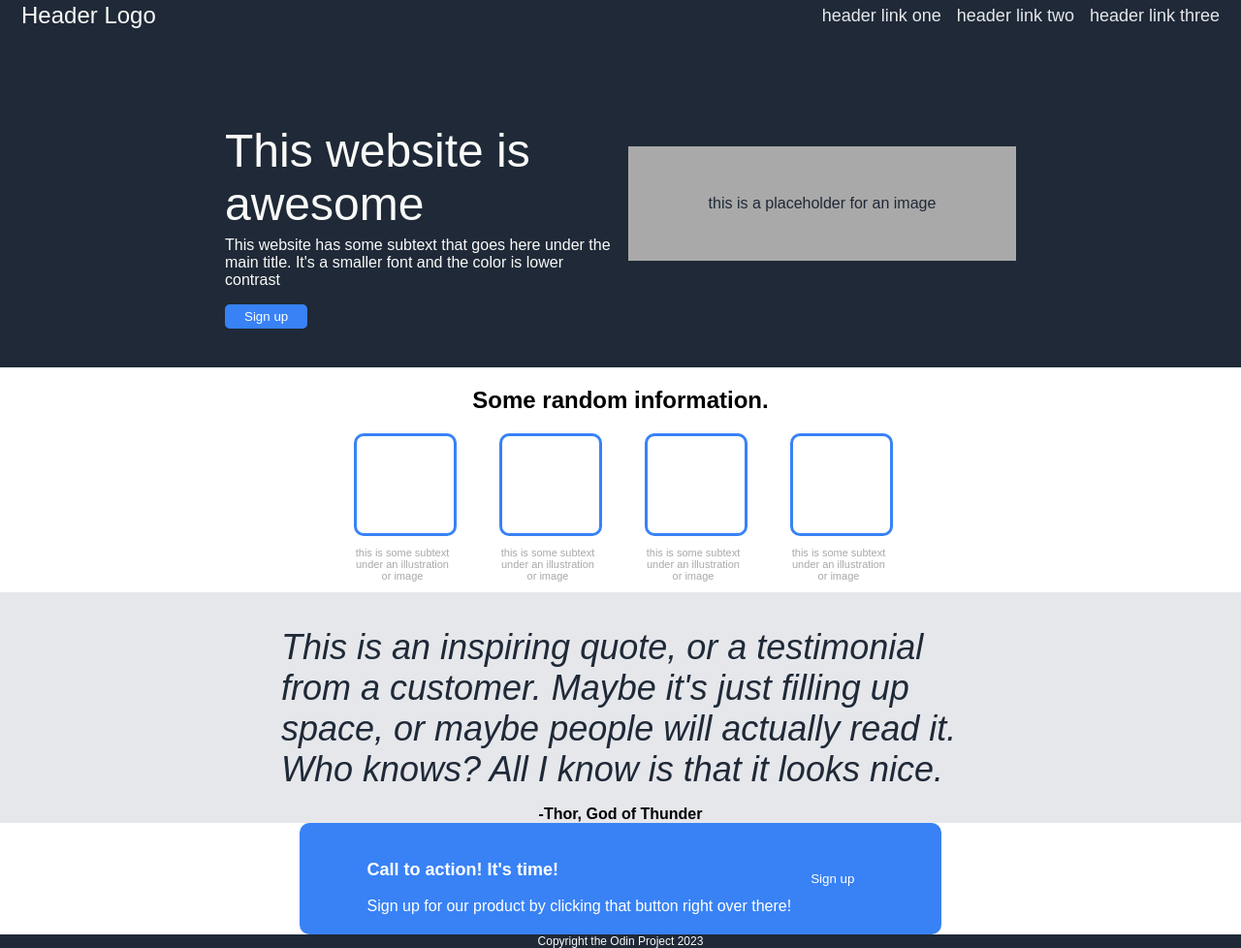
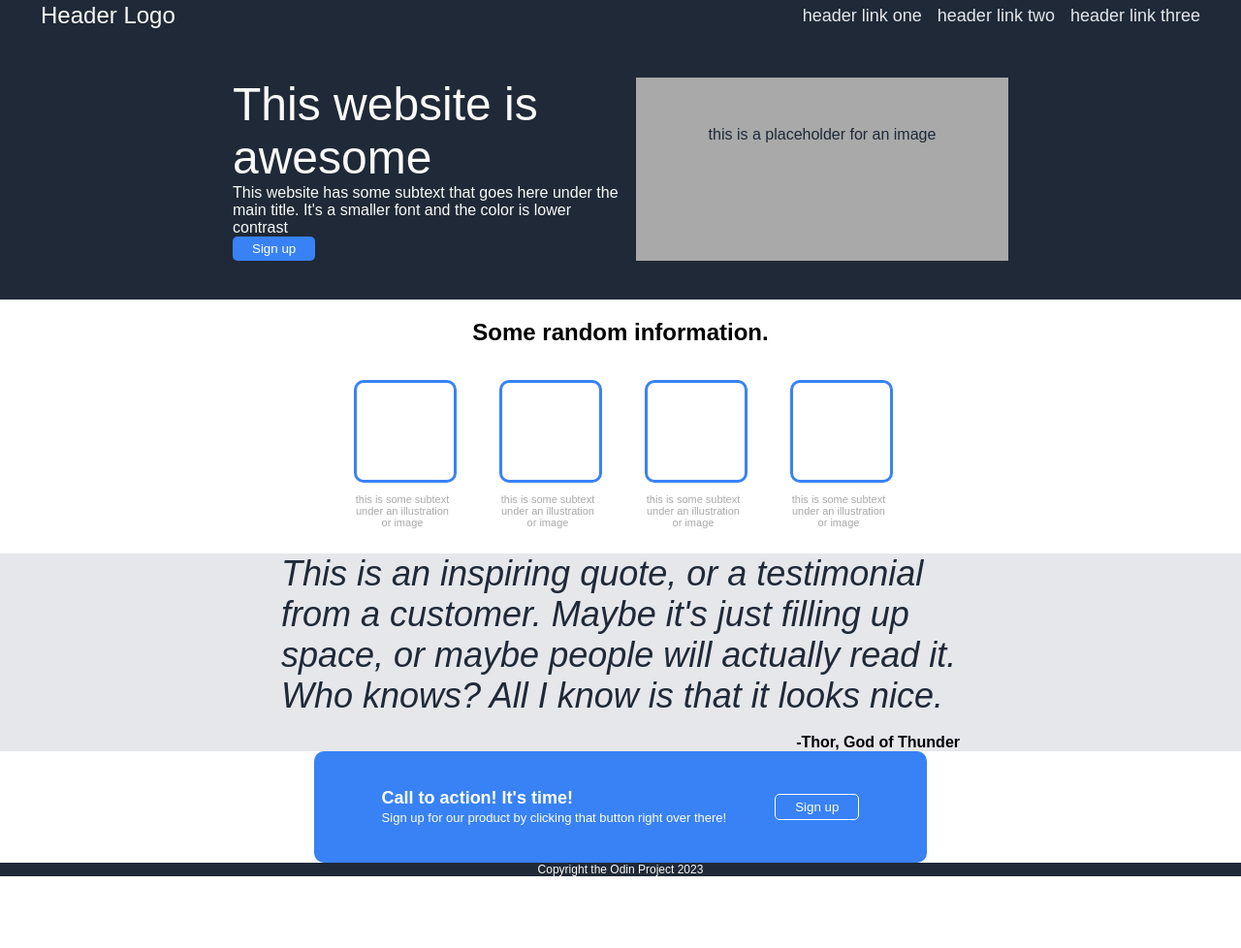
Before and after one commit to StefanLenhard/TOP-landing-page, a plain HTML site: page index.html in a window 1280 px wide. Shown: the whole page at 97% size. After the commit the page ends 904 px from the top, so only its background shows below. Drawn offline with Linux system fonts and the light colour scheme.

Commit message:
Fix: CSS Adjustments

```diff
--- a/index.html
+++ b/index.html
@@ -17,17 +17,17 @@
     </div>
 
     <div class="hero">
-        <div class="awesome-container">
-            <p class="hero-headline">This website is awesome </p>
-            <p> This website has some subtext that goes here under the main title. It's a smaller font and the color is lower contrast </p>
-            <button> Sign up </button>
+        <div class="hero-container">
+            <div class="awesome-container">
+                <a class="hero-headline">This website is awesome </a> <br>
+                <a> This website has some subtext that goes here under the main title. It's a smaller font and the color is lower contrast </a> <br>
+                <button class="hero-button"> Sign up </button> </div>
+            <div class="img-ph"> this is a placeholder for an image </div>
         </div>
-        <div class="img-ph"> this is a placeholder for an image </div>
     </div>
 
     <div class="container-middle">
         <h2 class="box-headline"> Some random information. </h2>
-
         <div class="box-container">
             <div class="box">
               <div class="card"></div>
@@ -49,17 +49,19 @@
     </div>
 
     <div class="quote-section">
-        <p class="quote-text">This is an inspiring quote, or a testimonial from a customer. Maybe it's just filling up space, or maybe people will actually read it. Who knows? All I know is that it looks nice. </p>
-        <a class="quote-by"> -Thor, God of Thunder </a>
+        <div class="container-quote">
+            <a class="quote-text">This is an inspiring quote, or a testimonial from a customer. Maybe it's just filling up space, or maybe people will actually read it. Who knows? All I know is that it looks nice. </a> <br>
+            <a class="quote-by"> -Thor, God of Thunder </a>
+        </div>
     </div>
 
     <div class="section-cta">
         <div class="cta-box">
             <div>
-                <p style="font-size: large;font-weight: bolder;"> Call to action! It's time! </p>
-                <a style="margin-top: -5px"> Sign up for our product by clicking that button right over there! </a>
+                <a style="font-size: large;font-weight: bolder;"> Call to action! It's time! </a> </br>
+                <a style="font-size: small;"> Sign up for our product by clicking that button right over there! </a>
             </div>
-            <button> Sign up </button>
+            <button class="cta-button"> Sign up </button>
         </div>
     </div>
 
--- a/style.css
+++ b/style.css
@@ -1,12 +1,14 @@
 body {
-font-family: sans-serif;
+font-family: Arial, Helvetica, sans-serif;
 display: flex;
 flex-direction: column;
 height: 100vh;
 margin:-8px -8px;
+box-sizing: border-box;
 }
 
-button {
+
+.hero-button {
     background-color: #3882f6;
     color: white;
     padding: 5px 20px;
@@ -19,7 +21,7 @@ button {
     justify-content: space-between;
     background-color: #1f2937;
     align-items: center;
-    padding: 10px 30px;
+    padding: 10px 50px;
 }
 
 .logo {
@@ -42,30 +44,46 @@ button {
 .hero {
     display: flex;
     justify-content: center;
-    gap: 16px;
+    align-items: center;
     background-color: #1f2937;
     color: #f9faf8;
     padding: 40px;
     flex: 1;
+
+
+}
+.hero-container {
+    display: flex;
+    justify-content: center;
+    max-width: 800px;
+    gap: 16px;
+    flex: 1;
 }
 
 .awesome-container {
-    width: 400px;
+max-width: 400px;
 }
 
 .hero-headline {
     font-size: 48px;
     color:#f9faf8;
-    margin-bottom: -10px;
 }
 
 .img-ph {
-    width: 300px;
+    max-width: 400px;
     background-color: darkgray;
     padding: 50px;
+    color: #1f2937;
+    align-self: stretch;
+    flex: 1;
+    justify-self: center;
     text-align: center;
-    color: #1f2937;
-    align-self: center;
+}
+
+.container-middle {
+    display: flex;
+    flex-direction: column;
+    align-items: center;
 }
 
 .box-headline {
@@ -76,10 +94,11 @@ button {
 .box-container {
     display:flex;
     justify-content: center;
+    align-items: center;
     gap: 50px;
     margin: 0px 150px;
     flex-wrap: wrap;
-    flex: 1;
+    padding: 15px
 }
 .box {
     width: 100px;
@@ -105,20 +124,26 @@ button {
 
 }
 
+.container-quote {
+    display: flex;
+    flex-direction: column;
+    min-width: 100px;
+    max-width: 700px;
+}
+
 .quote-text {
     font-size: 36px;
     color: #1f2937;
     font-style: italic;
     align-self: center;
     justify-content: center;
-    min-width: 100px;
-    max-width: 700px;
+
 }
 
 .quote-by {
-   text-align: right;
-   font-weight: bold;
-   margin-top: -20px;
+    text-align: right;
+    font-weight: bold;
+    align-self: flex-end;
 
 }
 
@@ -138,9 +163,21 @@ button {
     height: 75px;
     align-items: center;
     justify-content: center;
-    border-radius: 10px
+    border-radius: 10px;
+    gap: 50px;
+
 
 }
+
+.cta-button {
+    background-color: #3882f6;
+    color: white;
+    padding: 5px 20px;
+    border-radius: 5px;
+    border: 1px solid;
+}
+
+
 
 .footer {
     background-color: #1f2937;
```
